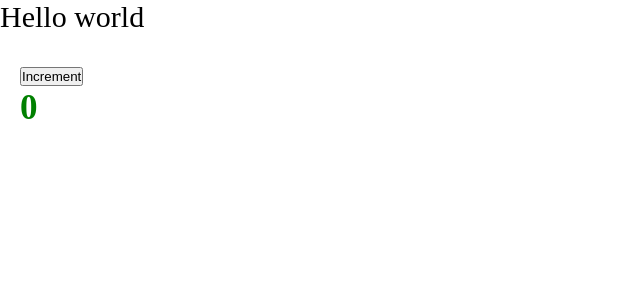
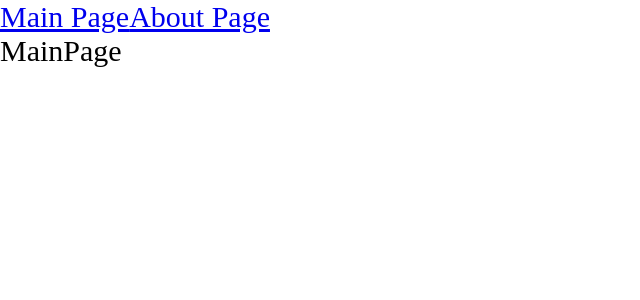
Before and after one commit to plux96/production-react, a React app: page / in a window 1280 px wide. Shown: the top 300 px of the page, without its empty margins (0-640 px from the left). Built offline with nearby package versions, Linux system fonts and the light colour scheme.

Commit message:
Lesson6 Completed

```diff
--- a/package.json
+++ b/package.json
@@ -15,6 +15,7 @@
     "@types/node": "^20.4.8",
     "@types/react": "^18.2.18",
     "@types/react-dom": "^18.2.7",
+    "@types/react-router-dom": "^5.3.3",
     "@types/webpack": "^5.28.1",
     "@types/webpack-dev-server": "^4.7.2",
     "css-loader": "^6.8.1",
@@ -31,6 +32,7 @@
   },
   "dependencies": {
     "react": "^18.2.0",
-    "react-dom": "^18.2.0"
+    "react-dom": "^18.2.0",
+    "react-router-dom": "^6.14.2"
   }
 }
--- a/src/App.tsx
+++ b/src/App.tsx
@@ -1,12 +1,22 @@
-import React from "react";
+import React, { Suspense } from "react";
 import Counter from "./components/Counter";
 import "./index.scss";
+import { Route, Routes } from "react-router-dom";
+import { Link } from "react-router-dom";
+import { AboutPageAsync } from "./pages/AboutPage/AboutPage.async";
+import { MainPageAsync } from "./pages/MainPage/MainPage.async";
 
 export default function App() {
   return (
     <div className="app">
-      Hello world
-      <Counter />
+      <Link to={"/"}>Main Page</Link>
+      <Link to={"/about"}>About Page</Link>
+      <Suspense fallback={<div>Loading...</div>}>
+        <Routes>
+          <Route path={"/about"} element={<AboutPageAsync />} />
+          <Route path={"/"} element={<MainPageAsync />} />
+        </Routes>
+      </Suspense>
     </div>
   );
 }
--- a/src/index.tsx
+++ b/src/index.tsx
@@ -2,5 +2,10 @@
 import { createRoot } from "react-dom/client";
 import Counter from "./components/Counter";
 import App from "./App";
+import { BrowserRouter } from "react-router-dom";
 
-createRoot(document.getElementById("root")).render(<App />);
+createRoot(document.getElementById("root")).render(
+  <BrowserRouter>
+    <App />
+  </BrowserRouter>
+);
--- /dev/null
+++ b/src/pages/AboutPage/AboutPage.async.tsx
@@ -0,0 +1,3 @@
+import { lazy } from "react";
+
+export const AboutPageAsync = lazy(() => import("./AboutPage"));
--- /dev/null
+++ b/src/pages/AboutPage/AboutPage.tsx
@@ -0,0 +1,5 @@
+import React from "react";
+
+export default function AboutPage() {
+  return <div>AboutPage</div>;
+}
--- /dev/null
+++ b/src/pages/MainPage/MainPage.async.tsx
@@ -0,0 +1,3 @@
+import { lazy } from "react";
+
+export const MainPageAsync = lazy(() => import("./MainPage"));
--- /dev/null
+++ b/src/pages/MainPage/MainPage.tsx
@@ -0,0 +1,5 @@
+import React from "react";
+
+export default function MainPage() {
+  return <div>MainPage</div>;
+}
```
Also changed, not shown: 9 other files (tests, documents, lock files or other folders).
